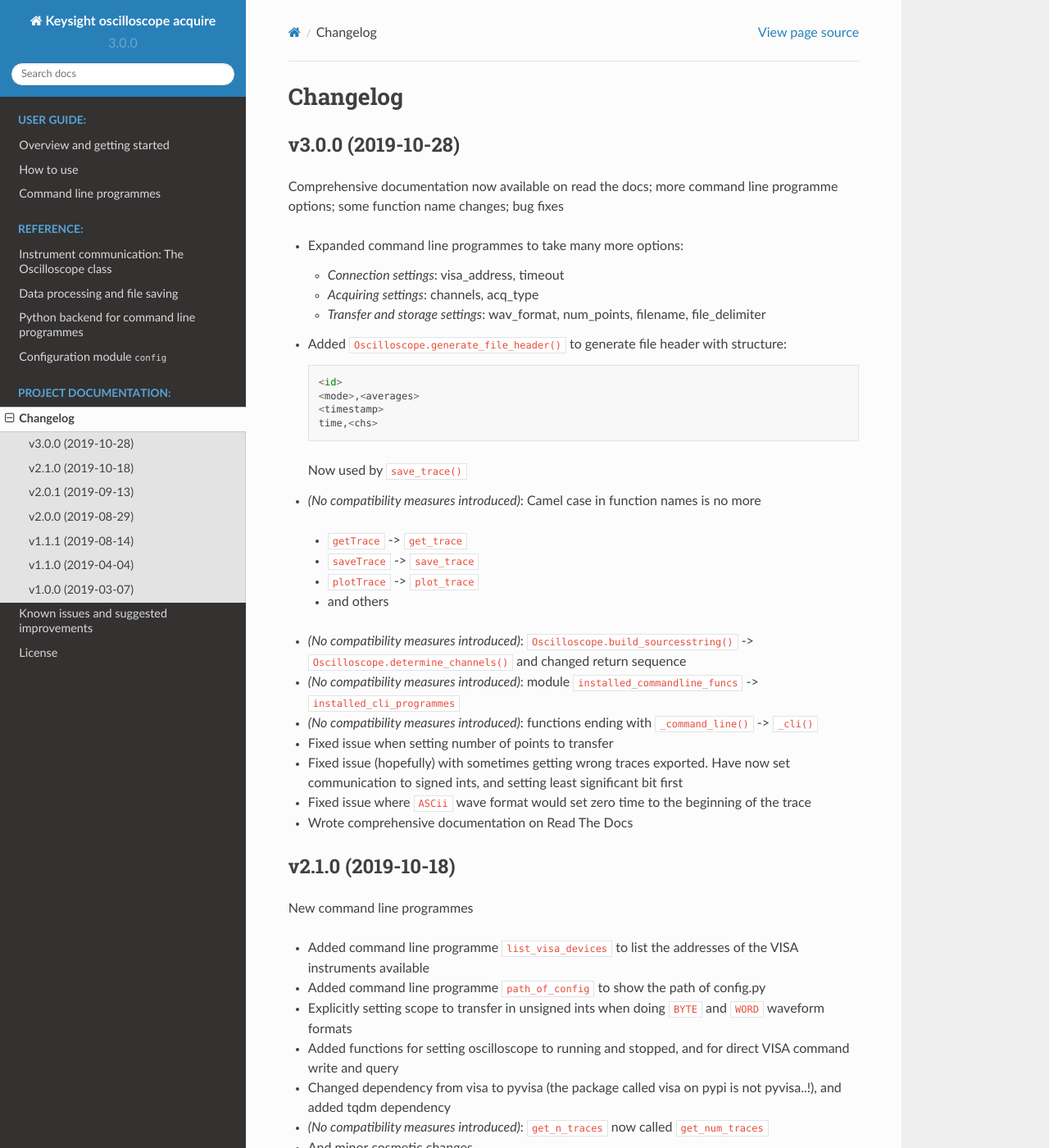
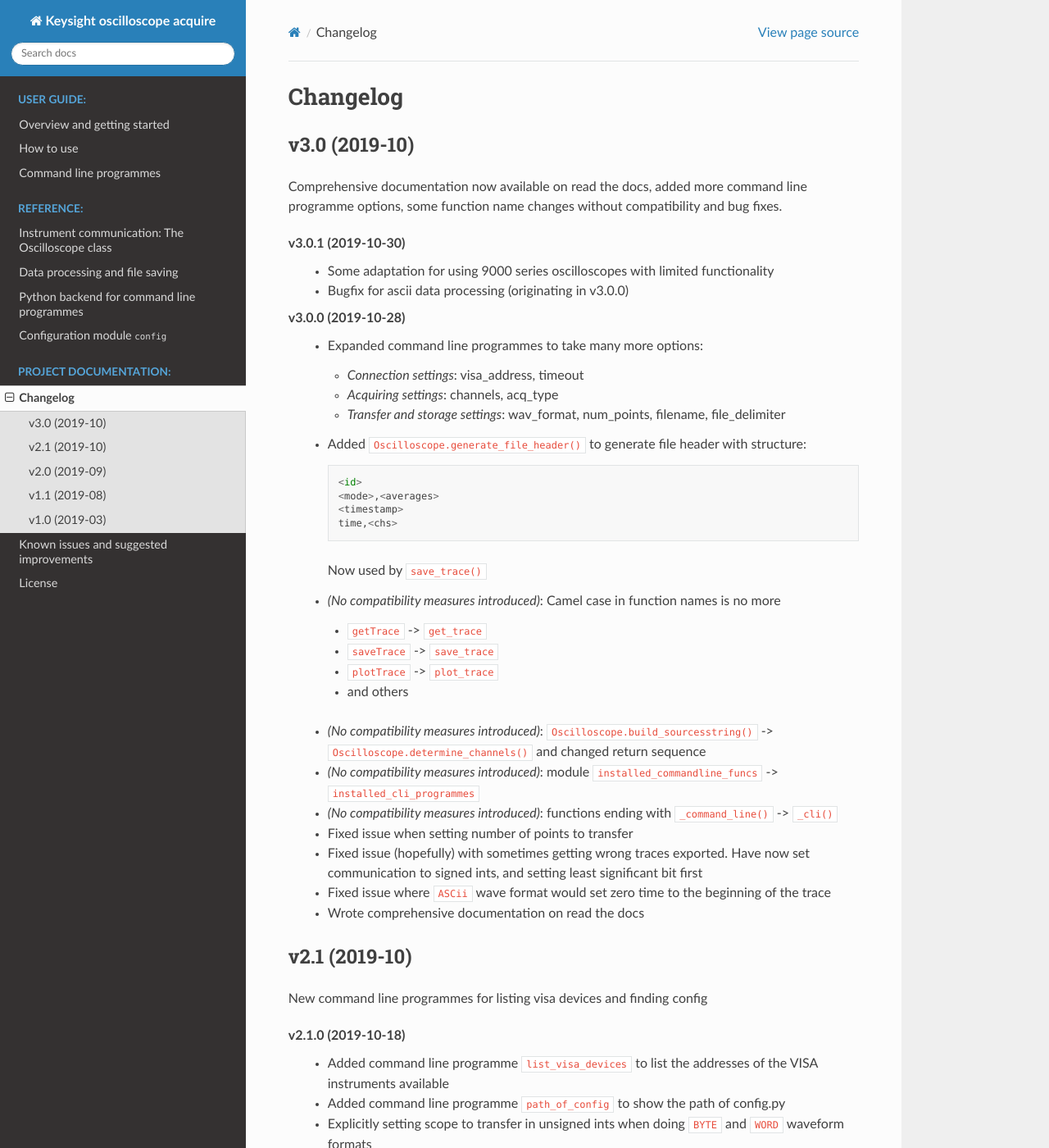
Before and after one commit to asvela/keyoscacquire, a Sphinx documentation site: the page built from docs/changelog.rst, in a window 1280 px wide and 1400 px high. Shown: the whole window at 82% size. Built offline with Sphinx 7.4.7 and the Read the Docs theme 2.0.0, drawn with Linux system fonts in a browser that asks for light colours; the version number could not be read and is left out; some of the changed text lies outside the part shown.

Commit message:
(packaging, docs) added VERSION file for global version value control, updated changelog

```diff
--- a/docs/changelog.rst
+++ b/docs/changelog.rst
@@ -1,101 +1,109 @@
 Changelog
 =========
 
+v3.0 (2019-10)
+--------------
+Comprehensive documentation now available on read the docs, added more command line programme options, some function name changes without compatibility and bug fixes.
+
+v3.0.1 (2019-10-30)
+  - Some adaptation for using 9000 series oscilloscopes with limited functionality
+  - Bugfix for ascii data processing (originating in v3.0.0)
 
 v3.0.0 (2019-10-28)
--------------------
-Comprehensive documentation now available on read the docs; more command line programme options; some function name changes; bug fixes
+  - Expanded command line programmes to take many more options:
 
-- Expanded command line programmes to take many more options:
+    * *Connection settings*: visa_address, timeout
+    * *Acquiring settings*: channels, acq_type
+    * *Transfer and storage settings*: wav_format, num_points, filename, file_delimiter
 
-  * *Connection settings*: visa_address, timeout
-  * *Acquiring settings*: channels, acq_type
-  * *Transfer and storage settings*: wav_format, num_points, filename, file_delimiter
+  - Added ``Oscilloscope.generate_file_header()`` to generate file header with structure::
 
-- Added ``Oscilloscope.generate_file_header()`` to generate file header with structure::
+          <id>
+          <mode>,<averages>
+          <timestamp>
+          time,<chs>
 
-        <id>
-        <mode>,<averages>
-        <timestamp>
-        time,<chs>
+    Now used by ``save_trace()``
 
-  Now used by ``save_trace()``
+  -  *(No compatibility measures introduced)*: Camel case in function names is no more
 
--  *(No compatibility measures introduced)*: Camel case in function names is no more
+    * ``getTrace`` -> ``get_trace``
+    * ``saveTrace`` -> ``save_trace``
+    * ``plotTrace`` -> ``plot_trace``
+    * and others
 
-  * ``getTrace`` -> ``get_trace``
-  * ``saveTrace`` -> ``save_trace``
-  * ``plotTrace`` -> ``plot_trace``
-  * and others
+  - *(No compatibility measures introduced)*: ``Oscilloscope.build_sourcesstring()`` -> ``Oscilloscope.determine_channels()`` and changed return sequence
 
-- *(No compatibility measures introduced)*: ``Oscilloscope.build_sourcesstring()`` -> ``Oscilloscope.determine_channels()`` and changed return sequence
+  - *(No compatibility measures introduced)*: module ``installed_commandline_funcs`` -> ``installed_cli_programmes``
 
-- *(No compatibility measures introduced)*: module ``installed_commandline_funcs`` -> ``installed_cli_programmes``
+  - *(No compatibility measures introduced)*: functions ending with ``_command_line()`` -> ``_cli()``
 
-- *(No compatibility measures introduced)*: functions ending with ``_command_line()`` -> ``_cli()``
+  - Fixed issue when setting number of points to transfer
 
-- Fixed issue when setting number of points to transfer
+  - Fixed issue (hopefully) with sometimes getting wrong traces exported. Have now set communication to signed ints, and setting least significant bit first
 
-- Fixed issue (hopefully) with sometimes getting wrong traces exported. Have now set communication to signed ints, and setting least significant bit first
+  - Fixed issue where ``ASCii`` wave format would set zero time to the beginning of the trace
 
-- Fixed issue where ``ASCii`` wave format would set zero time to the beginning of the trace
+  - Wrote comprehensive documentation on read the docs
 
-- Wrote comprehensive documentation on Read The Docs
+v2.1 (2019-10)
+--------------
+New command line programmes for listing visa devices and finding config
 
 v2.1.0 (2019-10-18)
--------------------
-New command line programmes
+  - Added command line programme ``list_visa_devices`` to list the addresses of the VISA instruments available
 
-- Added command line programme ``list_visa_devices`` to list the addresses of the VISA instruments available
+  - Added command line programme ``path_of_config`` to show the path of config.py
 
-- Added command line programme ``path_of_config`` to show the path of config.py
+  - Explicitly setting scope to transfer in unsigned ints when doing ``BYTE`` and ``WORD`` waveform formats
 
-- Explicitly setting scope to transfer in unsigned ints when doing ``BYTE`` and ``WORD`` waveform formats
+  - Added functions for setting oscilloscope to running and stopped, and for direct VISA command write and query
 
-- Added functions for setting oscilloscope to running and stopped, and for direct VISA command write and query
+  - Changed dependency from visa to pyvisa (the package called visa on pypi is not pyvisa..!), and added tqdm dependency
 
-- Changed dependency from visa to pyvisa (the package called visa on pypi is not pyvisa..!), and added tqdm dependency
+  - *(No compatibility measures introduced)*: ``get_n_traces`` now called ``get_num_traces``
 
-- *(No compatibility measures introduced)*: ``get_n_traces`` now called ``get_num_traces``
+  - And minor cosmetic changes
 
-- And minor cosmetic changes
+
+v2.0 (2019-09)
+--------------
 
 
 v2.0.1 (2019-09-13)
--------------------
-- Cosmetic change in README, clarifying changelog for previous version
+  - Cosmetic change in README, clarifying changelog for previous version
 
 
 v2.0.0 (2019-08-29)
--------------------
-- When using ``Oscilloscope.set_options_get_trace_save()``, channels are now comma separated in the csv to provide channel headings according to the data columns. This is not directly compatible with previous versions as these had two lines of preamble in csvs, whereas it is now three (Instrument info, columns descriptions, date and time)
+  - When using ``Oscilloscope.set_options_get_trace_save()``, channels are now comma separated in the csv to provide channel headings according to the data columns. This is not directly compatible with previous versions as these had two lines of preamble in csvs, whereas it is now three (Instrument info, columns descriptions, date and time)
 
-- Added BYTE/WORD issue to README
+  - Added BYTE/WORD issue to README
 
+v1.1 (2019-08)
+---------------
 
 v1.1.1 (2019-08-14)
--------------------
-- Logging gives elapsed time in milliseconds
+  - Logging gives elapsed time in milliseconds
 
-- Change in logging level for elapsed time
+  - Change in logging level for elapsed time
 
 
 v1.1.0 (2019-04-04)
--------------------
-Extra command line programme, logging enabled, order of magnitude speed-up in data processing
+  Extra command line programme, logging enabled, order of magnitude speed-up in data processing
 
-  - Added command line programme for obtaining a given number of traces consecutively
+    - Added command line programme for obtaining a given number of traces consecutively
 
-  - Former debugging print is now directed to ``logging.debug()``
+    - Former debugging print is now directed to ``logging.debug()``
 
-  - ``Oscilloscope.process_data_binary()`` is approx an order of magnitude faster
+    - ``Oscilloscope.process_data_binary()`` is approx an order of magnitude faster
 
-  - Added license file
+    - Added license file
 
-  - Changes in README
+    - Changes in README
 
 
-v1.0.0 (2019-03-07)
--------------------
+v1.0 (2019-03)
+--------------
 
-- First release on pypi
+v1.0 (2019-03-07)
+  - First release on pypi
--- a/docs/conf.py
+++ b/docs/conf.py
@@ -15,6 +15,9 @@
 print("source directory for package:", source_dir)
 sys.path.insert(0, source_dir)
 
+# Get the version from the version file
+with open(os.path.join(source_dir, 'VERSION')) as version_file:
+    ver = version_file.read().strip()
 
 # -- Project information -----------------------------------------------------
 
@@ -23,7 +26,7 @@
 author = 'Andreas Svela'
 
 # The full version, including alpha/beta/rc tags
-version = '3.0.0'
+version = ver
 release = version
 
 
```
Also changed, not shown: README.rst (+7 -5 lines), keyoscacquire/__init__.py (+8 -1 lines), setup.py (+7 -3 lines), 2 other files.
